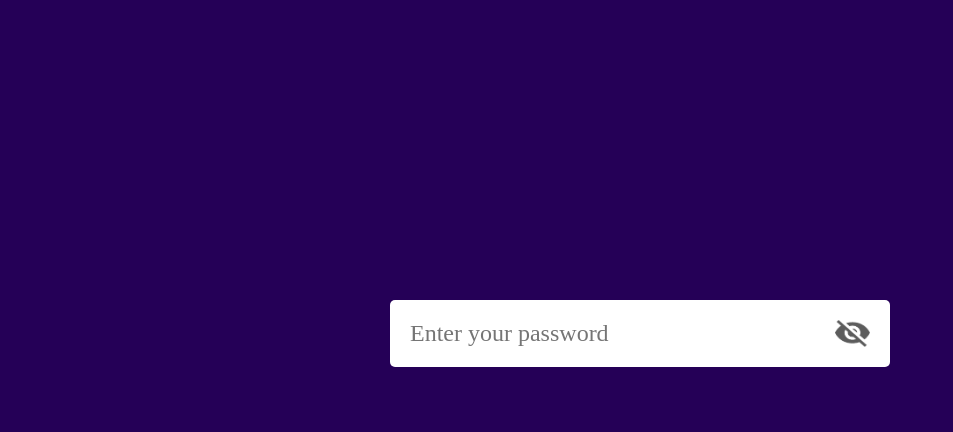
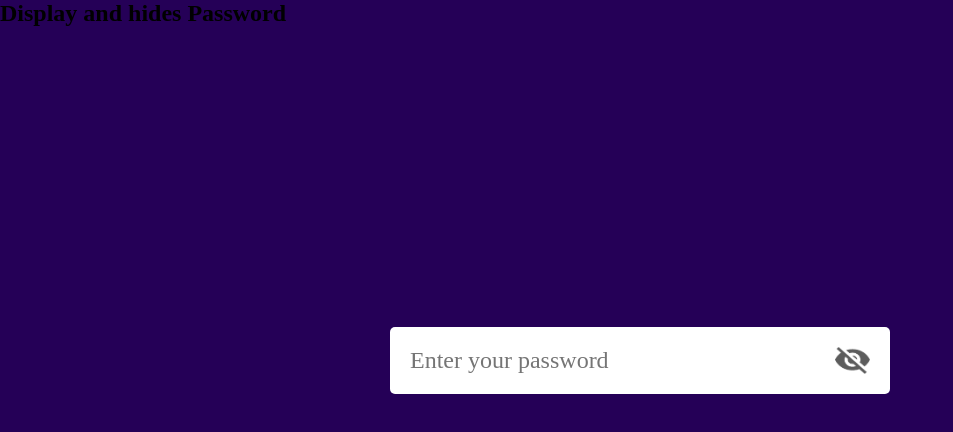
Before and after one commit to olamide-code/PasswordChecker, a plain HTML site: page index.html in a window 1280 px wide. Shown: the whole page, without its empty margins (0-953 px from the left). Drawn offline with Linux system fonts and the light colour scheme.

Commit message:
Update index.html

```diff
--- a/index.html
+++ b/index.html
@@ -7,6 +7,7 @@
     <title>password</title>
 </head>
 <body>
+    <h2>Display and hides Password</h2>
     <div class="input-box">
         <input type="password" placeholder="Enter your password" id="password">
         <img src="eye-close.png" id="eyeicon">
```
